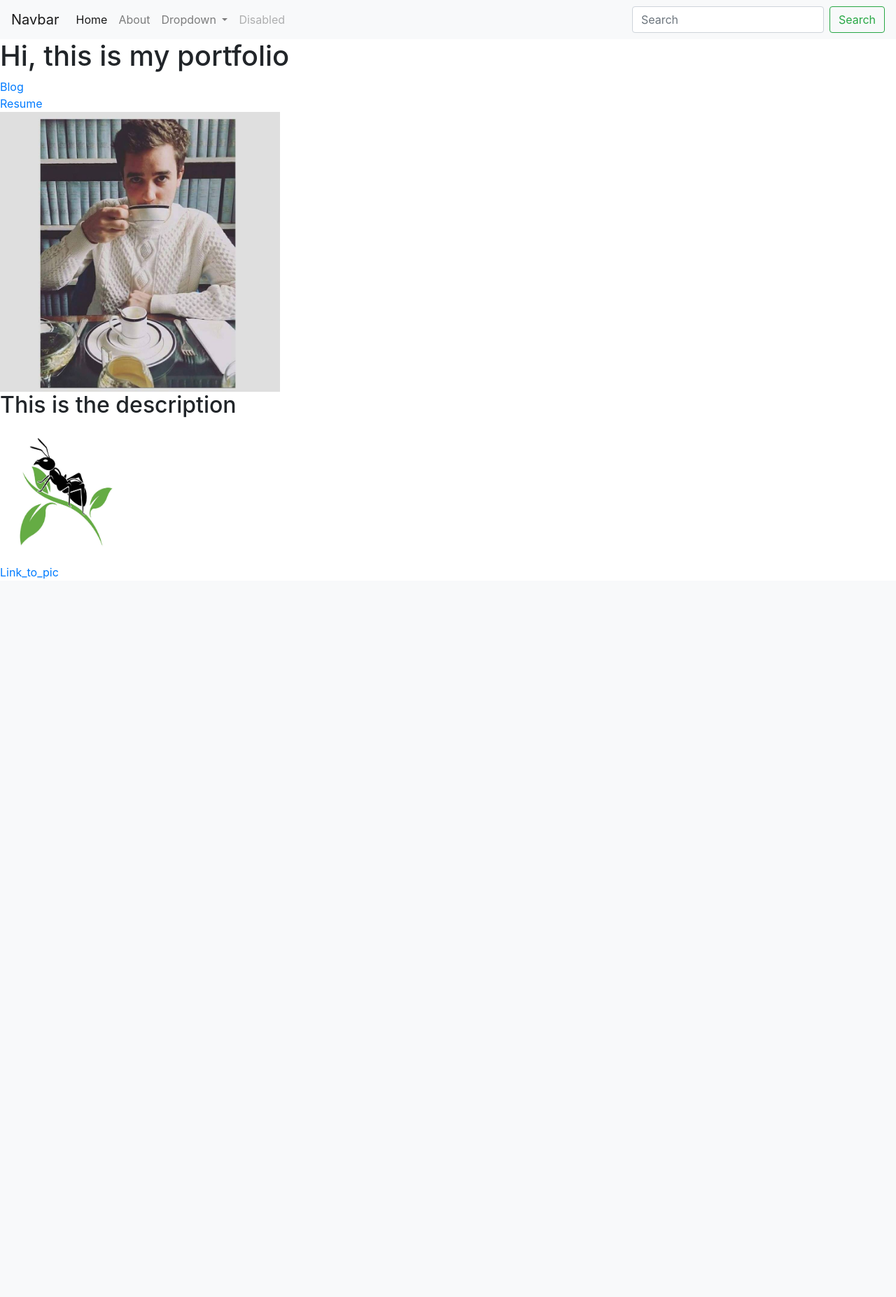
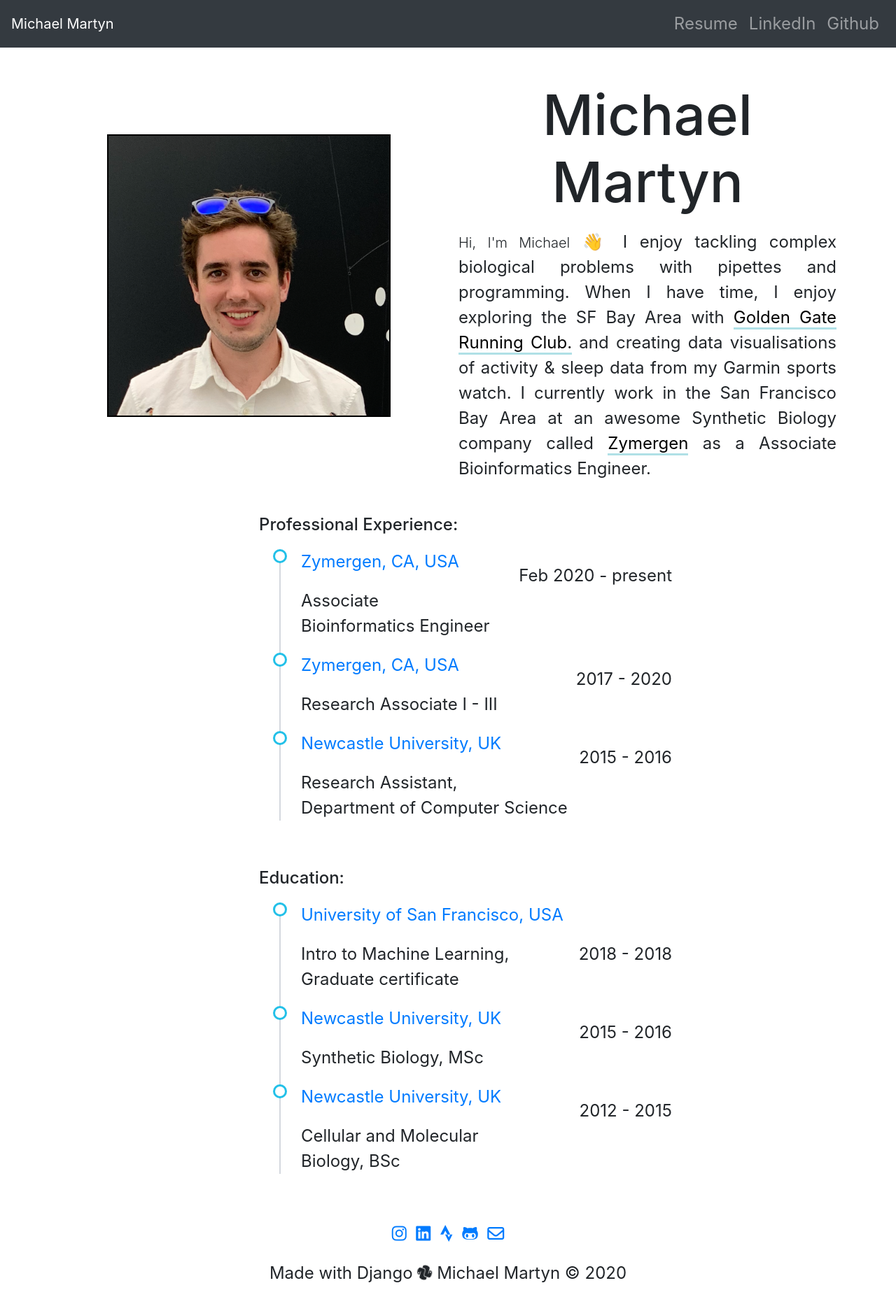
Before and after one commit to mmartyn3/automated_tesla, a Django app: page / in a window 1280 px wide. Shown: the whole page at 70% size. Before the commit the page ends 827 px from the top, so only its background shows below. Run offline with Django 3.2, Linux system fonts and the light colour scheme; data comes from the database, SQL or seed files in the repository; some libraries are stand-ins or nearby versions.

Commit message:
overhualed homepage

```diff
--- /dev/null
+++ b/django/personal_website-project/portfolio/static/portfolio/main.css
@@ -0,0 +1,114 @@
+/* CSS styles shared between pages ------------------------------------------ */
+/* SCSS variables */
+/* SCSS inheritance */
+#preamble, #profile_picture, .table {
+  margin: auto; }
+
+/* Increases space between social media icons and text in Navbar */
+#logo {
+  padding-left: 25px; }
+
+/* Ensures content is not hidden behind navbar */
+body {
+  font-size: 1.5em;
+  padding-top: 100px;
+}
+
+.big-title{
+  font-size: 5em;
+}
+
+.footer {
+  position: relative;
+  bottom: 0;
+  text-align: center;
+  display: none;
+  padding-top: 25px; }
+
+/* Media query - displays footer only when in print mode */
+@media print {
+  .footer {
+    display: block; } }
+#preamble {
+  width: 80%;
+  text-align: justify; }
+
+/* From index.html ---------------------------------------------------------- */
+/* Aligns social media icons to Navbar text */
+img {
+  vertical-align: bottom; }
+
+p {
+  margin-top: 20px; }
+
+/* SCSS nesting */
+div p a {
+  border-bottom: 3px solid #B0E0E6;
+  color: black; }
+
+/* Changes profile picture size and centers */
+#profile_picture {
+  border: 2.5px solid black;
+  width: 75%;
+  display: block; }
+
+/* publications.html -------------------------------------------------------- */
+h3 {
+  text-align: center;
+  padding-bottom: 50px; }
+
+.table {
+  font-size: 12px;
+  width: 95%; }
+
+.table-space {
+  padding-top: 25px; }
+
+.table-name {
+  text-align: center;
+  font-size: 16px; }
+
+/* programming.html --------------------------------------------------------- */
+.card {
+  margin-left: 20%;
+  margin-right: 20%;
+  margin-bottom: 1%;
+  margin-top: 1%; }
+
+/* career.html -------------------------------------------------------------- */
+ul.timeline {
+  list-style-type: none;
+  position: relative; }
+
+ul.timeline:before {
+  content: ' ';
+  background: #d4d9df;
+  display: inline-block;
+  position: absolute;
+  left: 29px;
+  width: 2px;
+  height: 100%;
+  z-index: 400; }
+
+ul.timeline > li {
+  margin: 20px 0;
+  padding-left: 20px; }
+
+ul.timeline > li:before {
+  content: ' ';
+  background: white;
+  display: inline-block;
+  position: absolute;
+  border-radius: 50%;
+  border: 3px solid #22c0e8;
+  left: 20px;
+  width: 20px;
+  height: 20px;
+  z-index: 400; }
+
+/* Increases spacing between institute name and months */
+p.float-right {
+  position: relative;
+  left: 50px; }
+
+/*# sourceMappingURL=style.css.map */
--- a/django/personal_website-project/portfolio/templates/portfolio/base_template.html
+++ b/django/personal_website-project/portfolio/templates/portfolio/base_template.html
@@ -1,56 +1,59 @@
 <!doctype html>
+{% load static %}
 <html lang="en">
   <head>
     <!-- Required meta tags -->
     <meta charset="utf-8">
     <meta name="viewport" content="width=device-width, initial-scale=1, shrink-to-fit=no">
-
-    <!-- Bootstrap CSS -->
+    <!-- load Bootstrap CSS -->
     <link rel="stylesheet" href="https://stackpath.bootstrapcdn.com/bootstrap/4.4.1/css/bootstrap.min.css" integrity="sha384-Vkoo8x4CGsO3+Hhxv8T/Q5PaXtkKtu6ug5TOeNV6gBiFeWPGFN9MuhOf23Q9Ifjh" crossorigin="anonymous">
-
-    <title>Hello, world!</title>
+    <!-- load font awesome icons -->
+    <link rel="stylesheet" href="https://maxcdn.bootstrapcdn.com/font-awesome/4.4.0/css/font-awesome.min.css">
+    <script src='https://kit.fontawesome.com/a076d05399.js'></script>
+    <link rel="stylesheet" href="{% static 'portfolio/main.css' %}">
+    <title>Michael Martyn</title>
+    <link rel="icon" href="{% static 'portfolio/dna_icon.png' %}">
   </head>
   <body>
 
-    <nav class="navbar navbar-expand-lg navbar-light bg-light">
-      <a class="navbar-brand" href="#">Navbar</a>
-      <button class="navbar-toggler" type="button" data-toggle="collapse" data-target="#navbarSupportedContent" aria-controls="navbarSupportedContent" aria-expanded="false" aria-label="Toggle navigation">
+  <!--Bootstrap navbar -->
+  <nav class="navbar navbar-expand-sm fixed-top navbar-dark bg-dark">
+    <a class="navbar-brand" href="/">Michael Martyn</a>
+      <button class="navbar-toggler" data-toggle="collapse" data-target="#navbarMenu">
         <span class="navbar-toggler-icon"></span>
       </button>
-
-      <div class="collapse navbar-collapse" id="navbarSupportedContent">
-        <ul class="navbar-nav mr-auto">
-          <li class="nav-item active">
-            <a class="nav-link" href="#">Home <span class="sr-only">(current)</span></a>
+      <div class="collapse navbar-collapse" id="navbarMenu">
+        <ul class="navbar-nav ml-auto">
+        <!-- Website pages -->
+          <li class="nav-item">
+            <a href="{% static 'portfolio/cv.pdf' %}" class="nav-link">Resume</a>
           </li>
           <li class="nav-item">
-            <a class="nav-link" href="#">About</a>
-          </li>
-      <li class="nav-item dropdown">
-        <a class="nav-link dropdown-toggle" href="#" id="navbarDropdown" role="button" data-toggle="dropdown" aria-haspopup="true" aria-expanded="false">
-          Dropdown
-        </a>
-        <div class="dropdown-menu" aria-labelledby="navbarDropdown">
-          <a class="dropdown-item" href="#">Action</a>
-          <a class="dropdown-item" href="#">Another action</a>
-          <div class="dropdown-divider"></div>
-          <a class="dropdown-item" href="#">Something else here</a>
-        </div>
+            <a href="https://www.linkedin.com/in/mrmartyn/" class="nav-link">LinkedIn</a>
           </li>
           <li class="nav-item">
-        <a class="nav-link disabled" href="#" tabindex="-1" aria-disabled="true">Disabled</a>
+            <a href="https://www.github.com/mmartyn3" class="nav-link">Github</a>
           </li>
         </ul>
-    <form class="form-inline my-2 my-lg-0">
-      <input class="form-control mr-sm-2" type="search" placeholder="Search" aria-label="Search">
-      <button class="btn btn-outline-success my-2 my-sm-0" type="submit">Search</button>
-    </form>
       </div>
     </nav>
 
     <!-- enter page logic below -->
-{% block content %}{% endblock %}
+    {% block content %}
+    {% endblock %}
 
+    <!-- Footer -->
+    <div class="col-sm-12 text-center">
+      <footer>
+        <a href="https://www.instagram.com/mmartyn3"><i class="fab fa-instagram" style="font-size:24px"></i></a>&nbsp
+        <a href="https://www.linkedin.com/in/mrmartyn/"><i class="fab fa-linkedin" style="font-size:24px"></i></a>&nbsp
+        <a href="https://www.strava.com/athletes/7590584"><i class='fab fa-strava' style="font-size:24px"></i></a>&nbsp
+        <a href="https://www.github.com/mmartyn3"><i class="fab fa-github-alt" style="font-size:24px"></i></a>&nbsp
+        <a href="mailto:michael.martyn.92@gmail.com"><i class="far fa-envelope" style="font-size:24px"></i></a>
+
+        <p class="copyright">Made with Django <i class="fab fa-python fa-spin"></i> Michael Martyn © 2020 </p>
+      </footer>
+    </div>
 
     <!-- Optional JavaScript -->
     <!-- jQuery first, then Popper.js, then Bootstrap JS -->
--- a/django/personal_website-project/portfolio/templates/portfolio/home.html
+++ b/django/personal_website-project/portfolio/templates/portfolio/home.html
@@ -1,8 +1,88 @@
 {% extends 'portfolio/base_template.html' %}
+{% load static %}
 
 {% block content %}
+  <div class="container">
+    <div class="row">
+      <div class="col-md-6 col-sm-12 align-self-center">
+        <img id="profile_picture" src="{% static 'portfolio/headshot.png' %}"
+          class="img-fluid" alt="headshot - Michael Martyn">
+      </div>
+      <div class="col-md-6 col-sm-12 align-self-center" style="top: 16px">
+        <div class="text-center">
+          <h1 style=font-size:80px>Michael Martyn</h1>
+        </div>
+        <!-- <div class="text-center">
+          <h4>Bioinformatics Engineer @ Zymergen</h4>
+        </div> -->
+        <div class="text-justify">
+          <p><span class="lead">Hi, I'm Michael</span> 👋 I enjoy tackling
+            complex biological problems with pipettes and programming. When I have
+            time, I enjoy exploring the SF Bay Area with
+            <a href="https://goldengaterunningclub.org">Golden Gate Running Club.</a>
+            and creating data visualisations of activity & sleep data from my Garmin
+            sports watch. I currently work in the San Francisco Bay Area at an awesome
+            Synthetic Biology company called <a href="https://www.zymergen.com/">Zymergen</a>
+            as a Associate Bioinformatics Engineer.</p>
+        </div>
+      </div>
+    </div>
+  </div>
 
-    <h1> Hi, this is my portfolio </h1>
+  <div class="container mt-5 mb-5">
+    <div class="row">
+      <div class="col-md-6 offset-md-3">
+        <h4>Professional Experience:</h4>
+          <ul class="timeline">
+            <li>
+              <a href="https://www.zymergen.com/">Zymergen, CA, USA</a>
+              <p class="float-right">Feb 2020 - present</p>
+              <p>Associate Bioinformatics Engineer</p>
+            </li>
+            <li>
+              <a href="https://www.zymergen.com/">Zymergen, CA, USA</a>
+              <p class="float-right">2017 - 2020</p>
+              <p>Research Associate I - III</p>
+            </li>
+            <li>
+              <a href="https://www.ncl.ac.uk/">Newcastle University, UK</a>
+              <p class="float-right">2015 - 2016</p>
+              <p>Research Assistant, Department of Computer Science</p>
+            </li>
+          </ul>
+        </div>
+      </div>
+    </div>
+
+  <div class="container mt-5 mb-5">
+    <div class="row">
+      <div class="col-md-6 offset-md-3">
+        <h4>Education:</h4>
+          <ul class="timeline">
+            <li>
+              <a href="https://www.usf.com/">University of San Francisco, USA</a>
+              <p class="float-right">2018 - 2018</p>
+              <p>Intro to Machine Learning, Graduate certificate</p>
+            </li>
+                        <li>
+                            <a href="https://www.ncl.ac.uk/">Newcastle University, UK</a>
+                            <p class="float-right">2015 - 2016</p>
+                            <p>Synthetic Biology, MSc</p>
+                        </li>
+                        <li>
+                            <a href="https://www.ncl.ac.uk/">Newcastle University, UK</a>
+                            <p class="float-right">2012 - 2015</p>
+                            <p>Cellular and Molecular Biology, BSc</p>
+                        </li>
+                    </ul>
+                </div>
+            </div>
+        </div>
+
+
+
+
+    <!-- <h1> Hi, this is my portfolio </h1>
 
     {% load static %}
 
@@ -21,6 +101,6 @@
     <br><a href="{{ project.url}}">Link_to_pic</a>
     {% endif %}
 
-    {% endfor %}
+    {% endfor %} -->
 
 {% endblock %}
```
Also changed, not shown: django/personal_website-project/portfolio/images/Screenshot_2020-03-28_at_18.54.31.png (deleted), django/personal_website-project/portfolio/static/portfolio/dna_icon.png (added), django/personal_website-project/portfolio/static/portfolio/headshot.png (added), 2 other files. Lines whose indentation alone changed are shown as unchanged.
